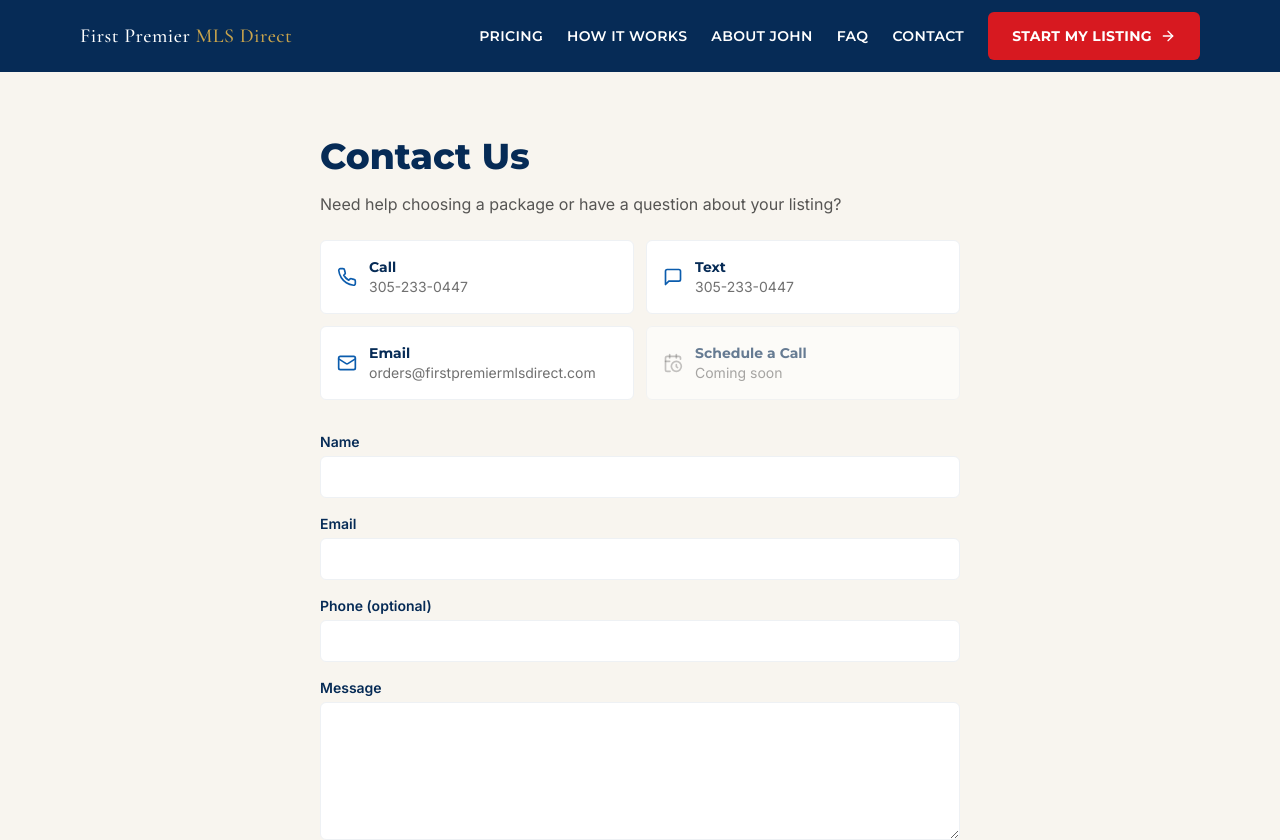
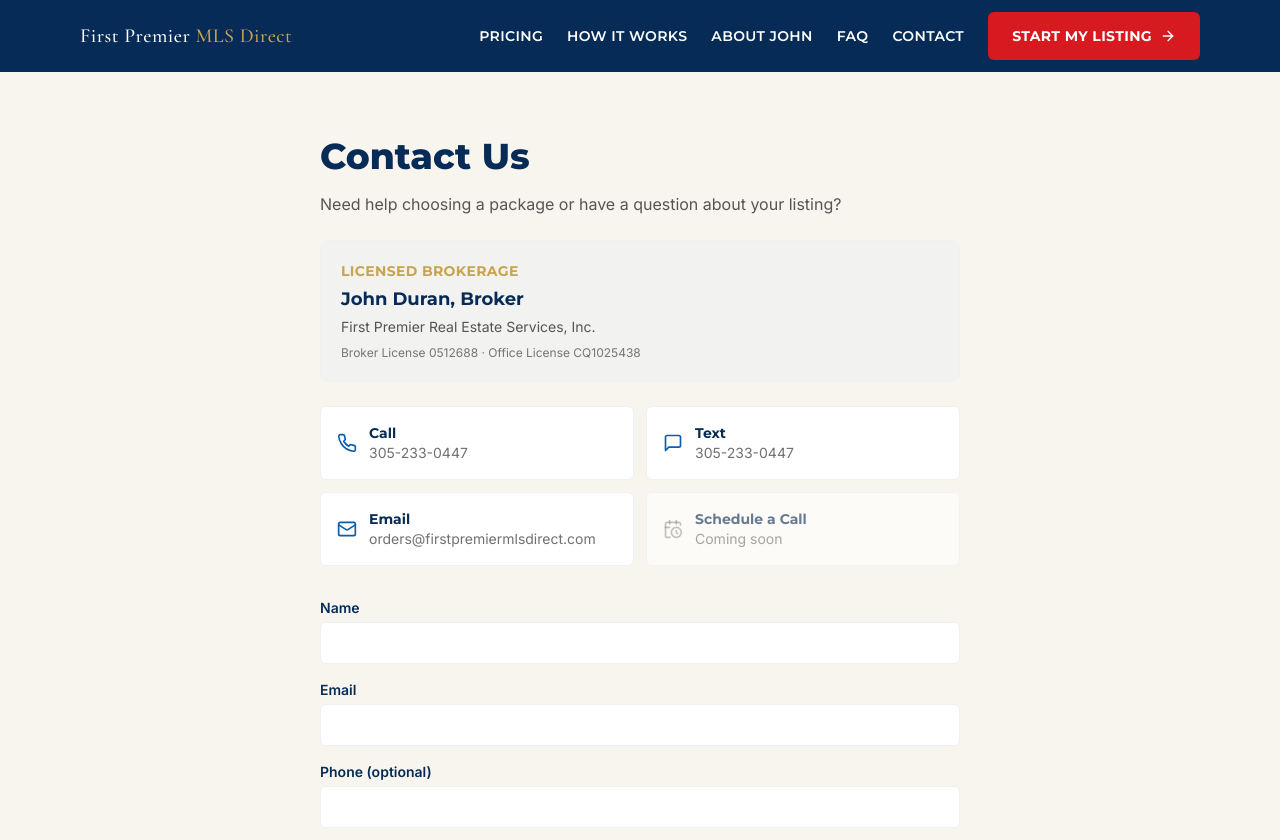
Before and after one commit to Elicasta/firstpremiermlsdirect, a Next.js app: page /contact in a window 1280 px wide. Shown: the top 840 px of the page. Built offline with nearby package versions, Linux system fonts and the light colour scheme.

Commit message:
Add John Duran broker identity to contact page

```diff
--- a/app/contact/page.tsx
+++ b/app/contact/page.tsx
@@ -44,6 +44,13 @@
     <section className="mx-auto max-w-2xl px-4 py-12 md:py-16">
       <h1 className="font-display text-3xl font-extrabold sm:text-4xl text-navy">Contact Us</h1>
       <p className="mt-4 text-ink/70">Need help choosing a package or have a question about your listing?</p>
+
+      <div className="mt-6 rounded-lg border border-gray bg-gray/60 p-5">
+        <p className="font-display text-sm font-bold uppercase tracking-wide text-gold">Licensed Brokerage</p>
+        <p className="mt-1 font-display text-lg font-bold text-navy">John Duran, Broker</p>
+        <p className="mt-1 text-sm text-ink/70">First Premier Real Estate Services, Inc.</p>
+        <p className="mt-2 text-xs text-ink/55">Broker License 0512688 · Office License CQ1025438</p>
+      </div>
 
       <div className="mt-6 grid gap-3 sm:grid-cols-2">
         <a
```
